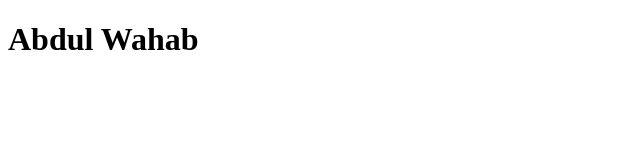
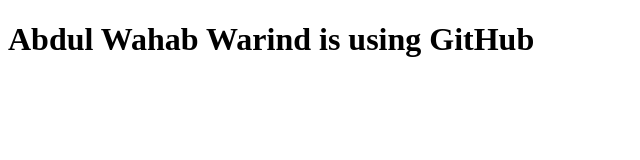
Before and after one commit to AbdulWahabWarind/courser-test, a plain HTML site: page site/Index.html in a window 1280 px wide. Shown: the whole page, without its empty margins (0-640 px from the left). Drawn offline with Linux system fonts and the light colour scheme.

Commit message:
Small addition to our page content

```diff
--- a/site/Index.html
+++ b/site/Index.html
@@ -4,6 +4,6 @@
 	<title>Assalam o alikum</title>
 </head>
 <body>
-<h1>Abdul Wahab</h1>
+<h1>Abdul Wahab Warind is using GitHub</h1>
 </body>
 </html>
```
